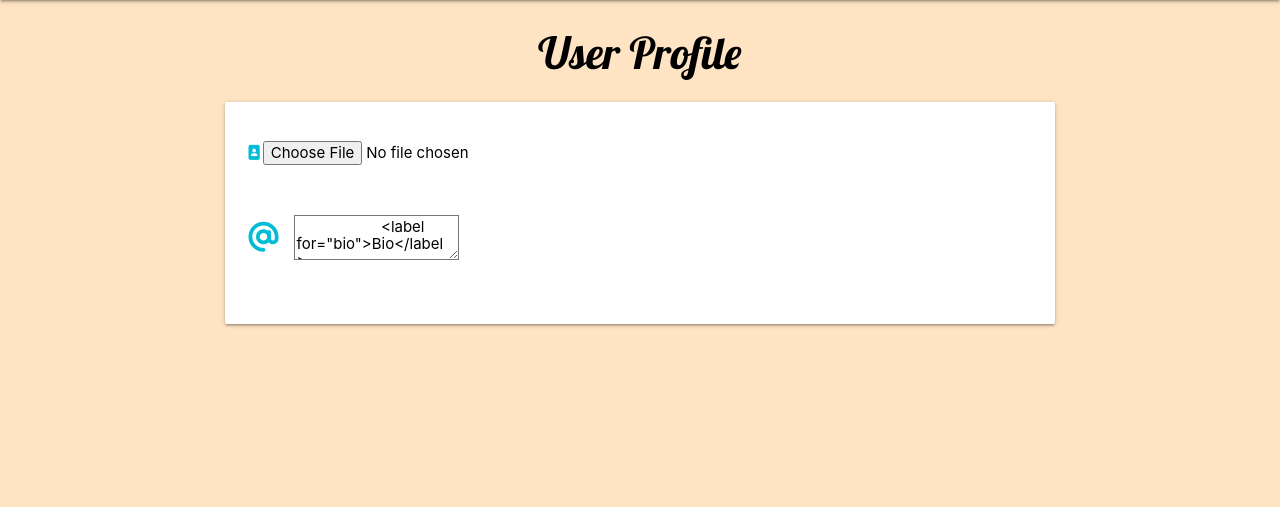
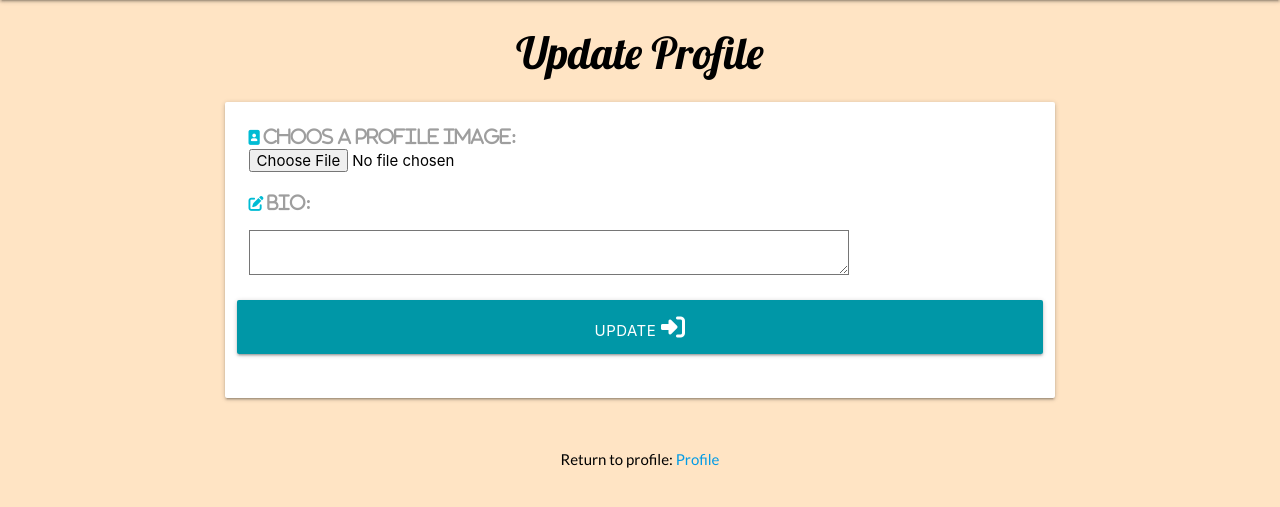
Before and after one commit to Code-Institute-Submissions/LiamGaff-Book-Marked_AugResub, a Flask app: page /update_profile in a window 1280 px wide. Shown: the part 64-571 px from the top of the page. Run offline with Flask 2, Linux system fonts and the light colour scheme; data that the repository does not hold is empty; some libraries are stand-ins or nearby versions.

Commit message:
Add update_profile form

```diff
--- a/static/css/style.css
+++ b/static/css/style.css
@@ -102,7 +102,7 @@ nav a{
 }
 
 
-/* .................................... signup/login */
+/* .................................... signup/login/update forms */
 
 .error{
     color: red;
@@ -115,3 +115,16 @@ nav a{
 .error--hidden {
     display: none;
   }
+
+.update-form{
+    margin-top: 1rem;
+    width: 40rem;
+}
+
+.form-text{
+    font-size: 1.2rem;
+}
+
+.text-box{
+
+}
--- a/templates/update_profile.html
+++ b/templates/update_profile.html
@@ -1,24 +1,26 @@
 {% extends "base.html" %}
 {% block content %}
 
-<h3 class="center-align headings">User Profile</h3>
+<h3 class="center-align headings">Update Profile</h3>
 
 <div class="row">
     <form name="update_form" class="col s12 m8 offset-m2">
         <div class="card-panel">
             <div class="row">
-                <div class="input-field col s12">
-                    <i class="fas fa-portrait  cyan-text darken-2"></i>
-                    <input id="image" name="name" type="file" class="validate" required>
-                    <label for="image"></label>
+                <div class=" col s12">
+                    <i class="fas fa-portrait  cyan-text darken-2">
+                    <label for="image" class="form-text">Choos a profile image:</label></i>
+                    <br>
+                    <input id="image" name="name" type="file" class="validate" accept="image/*" required>
                 </div>
             </div>
             <!-- bio -->
             <div class="row">
-                <div class="input-field col s12">
-                    <i class="fas fa-at prefix cyan-text darken-2"></i>
-                    <textarea id="bio" name="bio" rows="1" placeholder="Spider-Man"  class="validate">
-                    <label for="bio">Bio</label>
+                <div class="col s12">
+                    <i class="fas fa-edit cyan-text darken-2">
+                    <label for="bio-update" class="form-text">Bio:</label></i>
+                     <br>
+                    <textarea id="bio-update" name="bio-update" rows="4" class="validate update-form" maxlength="100"></textarea>
                 </div>
             </div>
             <!-- register -->
@@ -34,8 +36,8 @@
 <div class="row">
     <div class="col s12">
         <p class="center-align">
-            Have an account?
-            <a href="#" class="liht-blue-text text-darken-4">Log In</a>
+            Return to profile:
+            <a href="{{url_for('profile')}}" class="liht-blue-text text-darken-4">Profile</a>
         </p>
     </div>
 </div>
```
